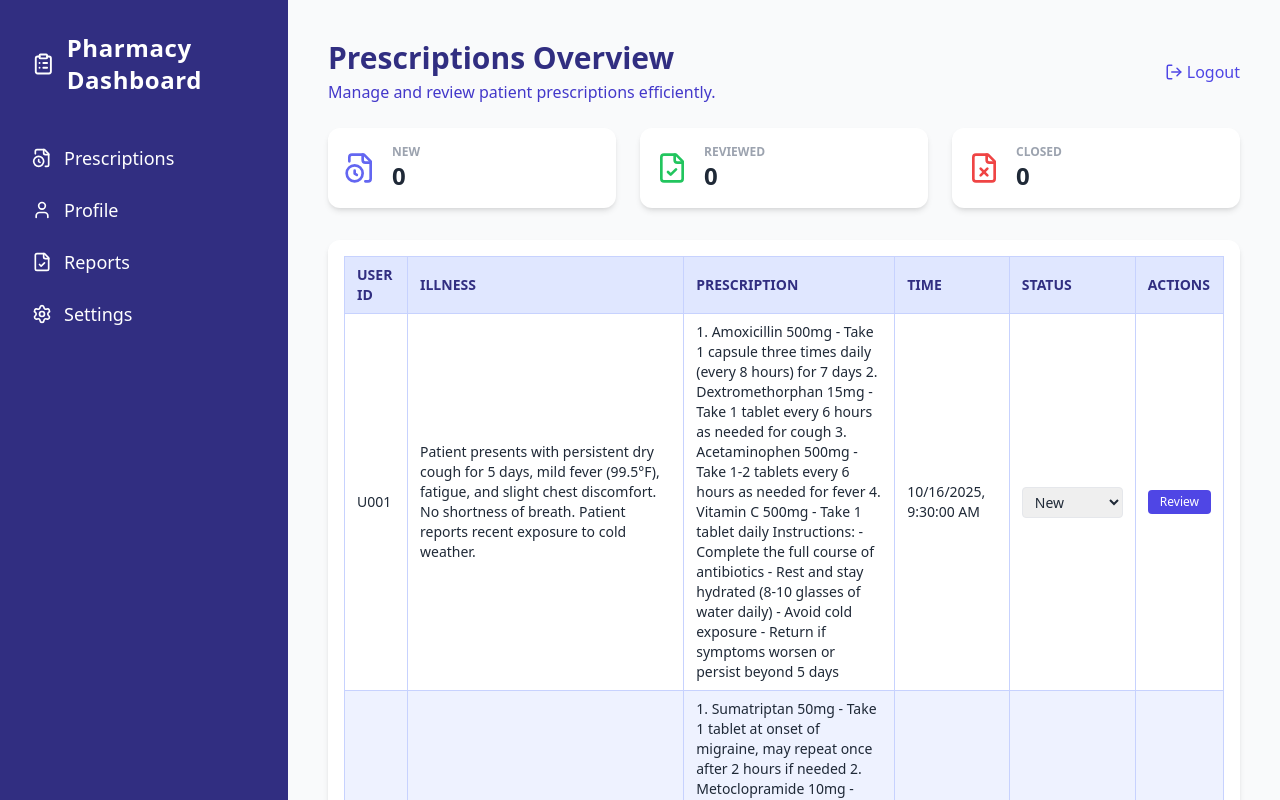
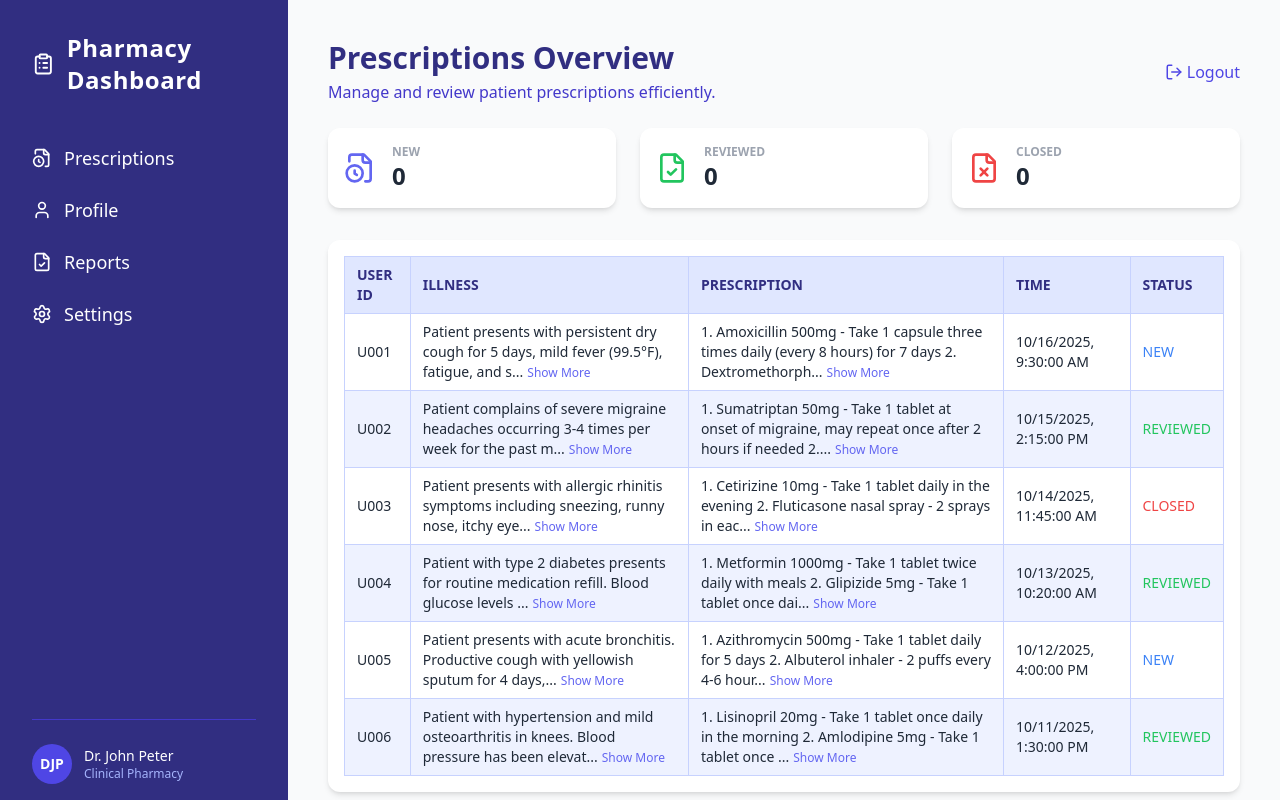
Before and after one commit to udhaya-boots/AI-pharmacist-Application, a React (Vite) app in the folder pharmacist-dashboard/pharmacist-dashboard/: page / in a window 1280 px wide. Shown: the top 800 px of the page. Built offline with nearby package versions, Linux system fonts and the light colour scheme.

Commit message:
updated table

```diff
--- a/pharmacist-dashboard/pharmacist-dashboard/src/components/PrescriptionTable.jsx
+++ b/pharmacist-dashboard/pharmacist-dashboard/src/components/PrescriptionTable.jsx
@@ -1,11 +1,12 @@
 import prescriptionData from "../data/prescription";
 import { useState } from "react";
 import useHandleOperations from "../hooks/useHandleOperations";
-export const PrescriptionTable=()=>{
+export const PrescriptionTable = () => {
     const [prescriptions, setPrescriptions] = useState(
         prescriptionData.prescriptions
     );
     const [editingId, setEditingId] = useState(null);
+    const [expandedRows, setExpandedRows] = useState({});
     const [llmPrescriptionText, setLlmPrescriptionText] = useState("");
     const { handleEdit, handleSave, handleStatusChange } = useHandleOperations(
         prescriptions,
@@ -14,6 +15,14 @@ export const PrescriptionTable=()=>{
         llmPrescriptionText,
         setLlmPrescriptionText
     );
+    const toggleExpand = (id) => {
+        setExpandedRows((prev) => ({ ...prev, [id]: !prev[id] }));
+    };
+
+    const truncateText = (text, limit = 120) => {
+        if (text.length <= limit) return text;
+        return text.slice(0, limit) + "...";
+    };
 
     //   const handleEdit = (p) => {
     //     setEditingId(p._id);
@@ -49,7 +58,7 @@ export const PrescriptionTable=()=>{
                             </th>
                             <th className="py-2 px-3 border border-indigo-200">Time</th>
                             <th className="py-2 px-3 border border-indigo-200">Status</th>
-              <th className="py-2 px-3 border border-indigo-200">Actions</th>
+                            {/* <th className="py-2 px-3 border border-indigo-200">Resource</th> */}
                         </tr>
                     </thead>
 
@@ -61,62 +70,51 @@ export const PrescriptionTable=()=>{
                             >
                                 <td className="py-2 px-3 border border-indigo-200">{p.userId}</td>
                                 <td className="py-2 px-3 border border-indigo-200 break-words">
-                  {p.illnessDescription}
+                                    {expandedRows[p._id]
+                                        ? p.illnessDescription
+                                        : truncateText(p.illnessDescription, 90)}
+                                    {p.illnessDescription.length > 90 && (
+                                        <button
+                                            className="text-indigo-500 text-xs ml-1 hover:underline"
+                                            onClick={() => toggleExpand(p._id)}
+                                        >
+                                            {expandedRows[p._id] ? "Show Less" : "Show More"}
+                                        </button>
+                                    )}
                                 </td>
-                <td className="py-2 px-3 border border-indigo-200 break-words max-w-[150px] sm:max-w-xs whitespace-normal">
-                  {editingId === p._id ? (
-                    <textarea
-                      className="w-full rounded border border-gray-300 p-1 sm:p-2 text-xs sm:text-sm"
-                      rows={3}
-                      value={llmPrescriptionText}
-                      onChange={(e) => setLlmPrescriptionText(e.target.value)}
-                    />
-                  ) : (
-                    p.llmPrescription
+                                <td className="py-2 px-3 border border-indigo-200 break-words">
+                                    {expandedRows[p._id]
+                                        ? p.llmPrescription
+                                        : truncateText(p.llmPrescription, 100)}
+                                    {p.llmPrescription.length > 100 && (
+                                        <button
+                                            className="text-indigo-500 text-xs ml-1 hover:underline"
+                                            onClick={() => toggleExpand(p._id)}
+                                        >
+                                            {expandedRows[p._id] ? "Show Less" : "Show More"}
+                                        </button>
                                     )}
                                 </td>
                                 <td className="py-2 px-3 border border-indigo-200">
                                     {new Date(p.submittedDateTime).toLocaleString()}
                                 </td>
                                 <td className="py-2 px-3 border border-indigo-200">
-                  <select
-                    className="border rounded px-2 py-1 text-xs sm:text-sm"
-                    value={p.status}
-                    onChange={(e) => handleStatusChange(p._id, e.target.value)}
+
+                                    <p>
+                                        <span
+                                            className={`text-sm ${p.status.toUpperCase() === "NEW"
+                                                    ? "text-blue-500"
+                                                    : p.status.toUpperCase() === "REVIEWED"
+                                                        ? "text-green-500"
+                                                        : "text-red-500"
+                                                }`}
                                         >
-                    <option value="new">New</option>
-                    <option value="reviewed">Reviewed</option>
-                    <option value="closed">Closed</option>
-                  </select>
+                                            {p.status.toUpperCase()}
+                                        </span>
+                                    </p>
+
                                 </td>
-                <td className="py-2 px-3 border border-indigo-200">
-                  {editingId === p._id ? (
-                    <div className="flex flex-wrap gap-2">
-                      <button
-                        className="bg-green-600 text-white rounded px-3 py-1 text-xs hover:bg-green-700 transition"
-                        onClick={() => handleSave(p._id)}
-                      >
-                        Save
-                      </button>
-                      <button
-                        className="bg-gray-300 text-gray-800 rounded px-3 py-1 text-xs hover:bg-gray-400 transition"
-                        onClick={() => {
-                          setEditingId(null);
-                          setLlmPrescriptionText("");
-                        }}
-                      >
-                        Cancel
-                      </button>
-                    </div>
-                  ) : (
-                    <button
-                      className="bg-indigo-600 text-white rounded px-3 py-1 text-xs hover:bg-indigo-700 transition"
-                      onClick={() => handleEdit(p)}
-                    >
-                      Review
-                    </button>
-                  )}
-                </td>
+
                             </tr>
                         ))}
                     </tbody>
--- a/pharmacist-dashboard/pharmacist-dashboard/src/components/SideBar.jsx
+++ b/pharmacist-dashboard/pharmacist-dashboard/src/components/SideBar.jsx
@@ -12,6 +12,7 @@ import { usePharmacist } from "../context/PharmacistContext";
 const SideBar = ({ loggedIn }) => {
     const navigate = useNavigate();
     const { pharmacist, logout } = usePharmacist();
+
 
     const handlePrescriptionsClick = () => {
         navigate('/prescriptions');
@@ -66,7 +67,7 @@ const SideBar = ({ loggedIn }) => {
                                     .split(' ')
                                     .map((n) => n[0])
                                     .join('')
-                                : 'JP'}
+                                : 'XO'}
                         </div>
                         <div className="flex-1">
                             <p className="text-sm font-medium">
--- a/pharmacist-dashboard/pharmacist-dashboard/src/pages/PharmacistProfile.jsx
+++ b/pharmacist-dashboard/pharmacist-dashboard/src/pages/PharmacistProfile.jsx
@@ -1,4 +1,4 @@
-import React, { useState } from 'react';
+import { useState } from 'react';
 import {
     User,
     Mail,
@@ -15,49 +15,33 @@ import {
 import { useNavigate } from 'react-router-dom';
 import Alert from '../components/SuccessAlert';
 import Home from '../Home';
+import { usePharmacist } from '../context/PharmacistContext';
 
 const PharmacistProfile = ({ loggedIn, setloggedIn }) => {
     const [isEditing, setIsEditing] = useState(false);
     const navigate = useNavigate();
+    const { pharmacist, setPharmacist } = usePharmacist();
 
-    const [pharmacistData, setPharmacistData] = useState({
-        id: 'PH001',
-        name: 'Dr. John Peter',
-        email: 'john.peter@pharmacy.com',
-        phone: '+1 (555) 234-5678',
-        licenseNumber: 'PH-12345',
-        specialization: 'Clinical Pharmacy',
-        experience: '8 years',
-        department: 'General Medicine',
-        address: '456 Medical Center Drive, City, State 12345',
-        dateJoined: '2016-03-15',
-        lastActive: new Date().toISOString(),
-        certifications: ['PharmD', 'Clinical Pharmacy Specialist', 'Medication Therapy Management'],
-        languages: ['English', 'Spanish', 'French'],
-        workSchedule: 'Monday - Friday, 9:00 AM - 6:00 PM',
-    });
-
-    const [editData, setEditData] = useState({ ...pharmacistData });
+    const [editData, setEditData] = useState({ ...pharmacist });
     const [alertMessage, setAlertMessage] = useState('');
     const [type, setType] = useState('success');
     const [showAlert, setShowAlert] = useState(false);
-    console.log(showAlert);
 
     const handleEdit = () => {
         setIsEditing(true);
-        setEditData({ ...pharmacistData });
+        setEditData({ ...pharmacist });
     };
 
     const handleSave = () => {
         setType('success');
         setAlertMessage('Profile updated successfully!');
         setShowAlert(true);
-        setPharmacistData({ ...editData });
+        setPharmacist({ ...editData });
         setIsEditing(false);
     };
 
     const handleCancel = () => {
-        setEditData({ ...pharmacistData });
+        setEditData({ ...pharmacist });
         setIsEditing(false);
     };
 
@@ -86,7 +70,7 @@ const PharmacistProfile = ({ loggedIn, setloggedIn }) => {
                         <div className="flex flex-wrap items-center justify-between mb-4">
                             <div className="flex items-center space-x-4">
                                 <div className="w-20 h-20 bg-indigo-600 rounded-full flex items-center justify-center text-white text-2xl font-bold">
-                                    {pharmacistData.name.split(' ').map(n => n[0]).join('')}
+                                    {pharmacist.name.split(' ').map(n => n[0]).join('')}
                                 </div>
                                 <div>
                                     <h1 className="text-3xl font-bold text-gray-900">
@@ -98,14 +82,14 @@ const PharmacistProfile = ({ loggedIn, setloggedIn }) => {
                                                 className="border rounded px-3 py-1 text-2xl"
                                             />
                                         ) : (
-                                            pharmacistData.name
+                                            pharmacist.name
                                         )}
                                     </h1>
                                     <p className="text-indigo-600 font-semibold text-lg">
-                                        {pharmacistData.specialization}
+                                        {pharmacist.specialization}
                                     </p>
                                     <p className="text-gray-600">
-                                        License: {pharmacistData.licenseNumber}
+                                        License: {pharmacist.licenseNumber}
                                     </p>
                                 </div>
                             </div>
@@ -164,7 +148,7 @@ const PharmacistProfile = ({ loggedIn, setloggedIn }) => {
                                                 className="border rounded px-2 py-1 w-full"
                                             />
                                         ) : (
-                                            <p className="font-semibold">{pharmacistData.email}</p>
+                                            <p className="font-semibold">{pharmacist.email}</p>
                                         )}
                                     </div>
                                 </div>
@@ -182,7 +166,7 @@ const PharmacistProfile = ({ loggedIn, setloggedIn }) => {
                                                 className="border rounded px-2 py-1 w-full"
                                             />
                                         ) : (
-                                            <p className="font-semibold">{pharmacistData.phone}</p>
+                                            <p className="font-semibold">{pharmacist.phone}</p>
                                         )}
                                     </div>
                                 </div>
@@ -200,7 +184,7 @@ const PharmacistProfile = ({ loggedIn, setloggedIn }) => {
                                                 rows={2}
                                             />
                                         ) : (
-                                            <p className="font-semibold">{pharmacistData.address}</p>
+                                            <p className="font-semibold">{pharmacist.address}</p>
                                         )}
                                     </div>
                                 </div>
@@ -214,15 +198,15 @@ const PharmacistProfile = ({ loggedIn, setloggedIn }) => {
                                 <span>Professional Information</span>
                             </h2>
                             <div className="space-y-3">
-                                <p><span className="text-sm text-gray-500">Department:</span> <span className="font-semibold">{pharmacistData.department}</span></p>
-                                <p><span className="text-sm text-gray-500">Experience:</span> <span className="font-semibold">{pharmacistData.experience}</span></p>
-                                <p><span className="text-sm text-gray-500">Work Schedule:</span> <span className="font-semibold">{pharmacistData.workSchedule}</span></p>
+                                <p><span className="text-sm text-gray-500">Department:</span> <span className="font-semibold">{pharmacist.department}</span></p>
+                                <p><span className="text-sm text-gray-500">Experience:</span> <span className="font-semibold">{pharmacist.experience}</span></p>
+                                <p><span className="text-sm text-gray-500">Work Schedule:</span> <span className="font-semibold">{pharmacist.workSchedule}</span></p>
                                 <div className="flex items-center space-x-3">
                                     <Calendar size={20} className="text-gray-500" />
                                     <div>
                                         <p className="text-sm text-gray-500">Date Joined</p>
                                         <p className="font-semibold">
-                                            {new Date(pharmacistData.dateJoined).toLocaleDateString()}
+                                            {new Date(pharmacist.dateJoined).toLocaleDateString()}
                                         </p>
                                     </div>
                                 </div>
@@ -237,7 +221,7 @@ const PharmacistProfile = ({ loggedIn, setloggedIn }) => {
                             <span>Certifications</span>
                         </h2>
                         <div className="flex flex-wrap gap-2">
-                            {pharmacistData.certifications.map((cert, index) => (
+                            {pharmacist.certifications.map((cert, index) => (
                                 <span
                                     key={index}
                                     className="bg-indigo-100 text-indigo-800 px-3 py-1 rounded-full text-sm font-medium"
@@ -252,7 +236,7 @@ const PharmacistProfile = ({ loggedIn, setloggedIn }) => {
                     <div className="bg-white rounded-lg shadow-md p-6 mt-6">
                         <h2 className="text-xl font-bold text-gray-900 mb-4">Languages</h2>
                         <div className="flex flex-wrap gap-2">
-                            {pharmacistData.languages.map((lang, index) => (
+                            {pharmacist.languages.map((lang, index) => (
                                 <span
                                     key={index}
                                     className="bg-green-100 text-green-800 px-3 py-1 rounded-full text-sm font-medium"
@@ -270,7 +254,7 @@ const PharmacistProfile = ({ loggedIn, setloggedIn }) => {
                             <div className="w-3 h-3 bg-green-500 rounded-full"></div>
                             <span className="text-green-600 font-semibold">Active</span>
                             <span className="text-gray-500">
-                                • Last active: {new Date(pharmacistData.lastActive).toLocaleString()}
+                                • Last active: {new Date(pharmacist.lastActive).toLocaleString()}
                             </span>
                         </div>
                     </div>
```
Also changed, not shown: pharmacist-dashboard/pharmacist-dashboard/src/App.jsx (+11 -7 lines), pharmacist-dashboard/pharmacist-dashboard/src/pages/Prescription.jsx (+0 -45 lines). Lines whose indentation alone changed are shown as unchanged.
